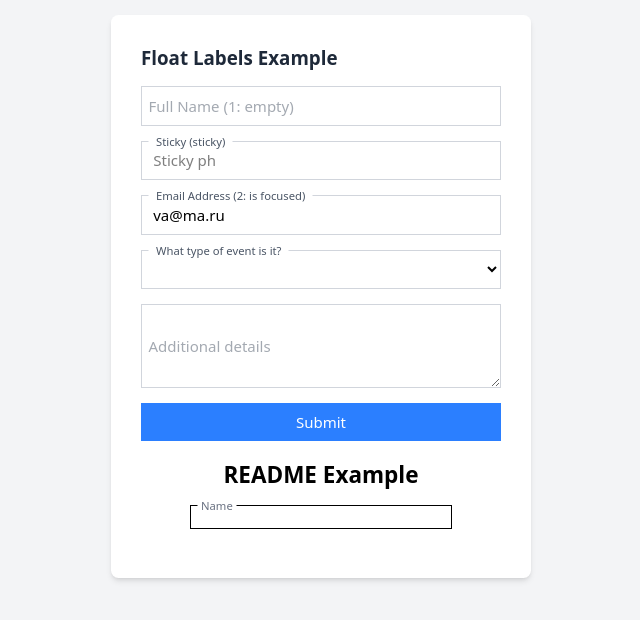
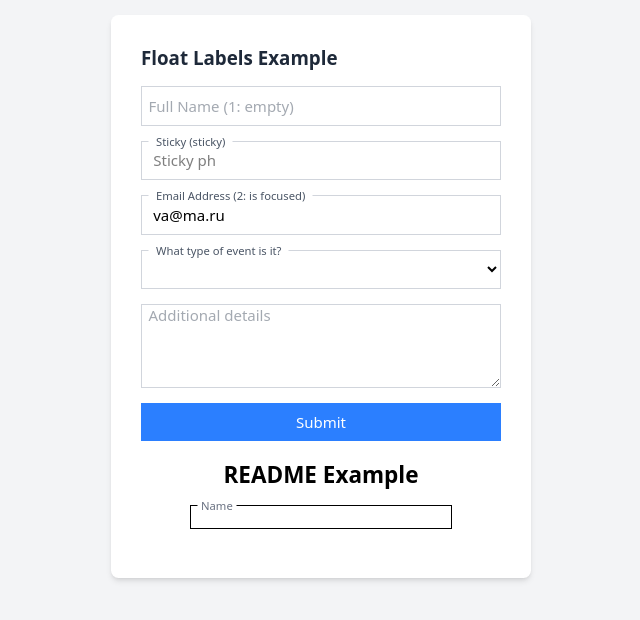
Before and after one commit to unlight/tailwind-float-label, a website built with Vite: page index.html in a window 1280 px wide. Shown: the whole page, without its empty margins (319-959 px from the left). Built offline with nearby package versions, Linux system fonts and the light colour scheme.

Commit message:
fix: Top label for textarea

```diff
--- a/src/float-label.css
+++ b/src/float-label.css
@@ -36,7 +36,7 @@
         /*transition-all duration-200*/;
     }
 
-    textarea.float-input .float-label {
+    &:has(textarea.float-input) .float-label {
       @apply self-start;
     }
   }
```
